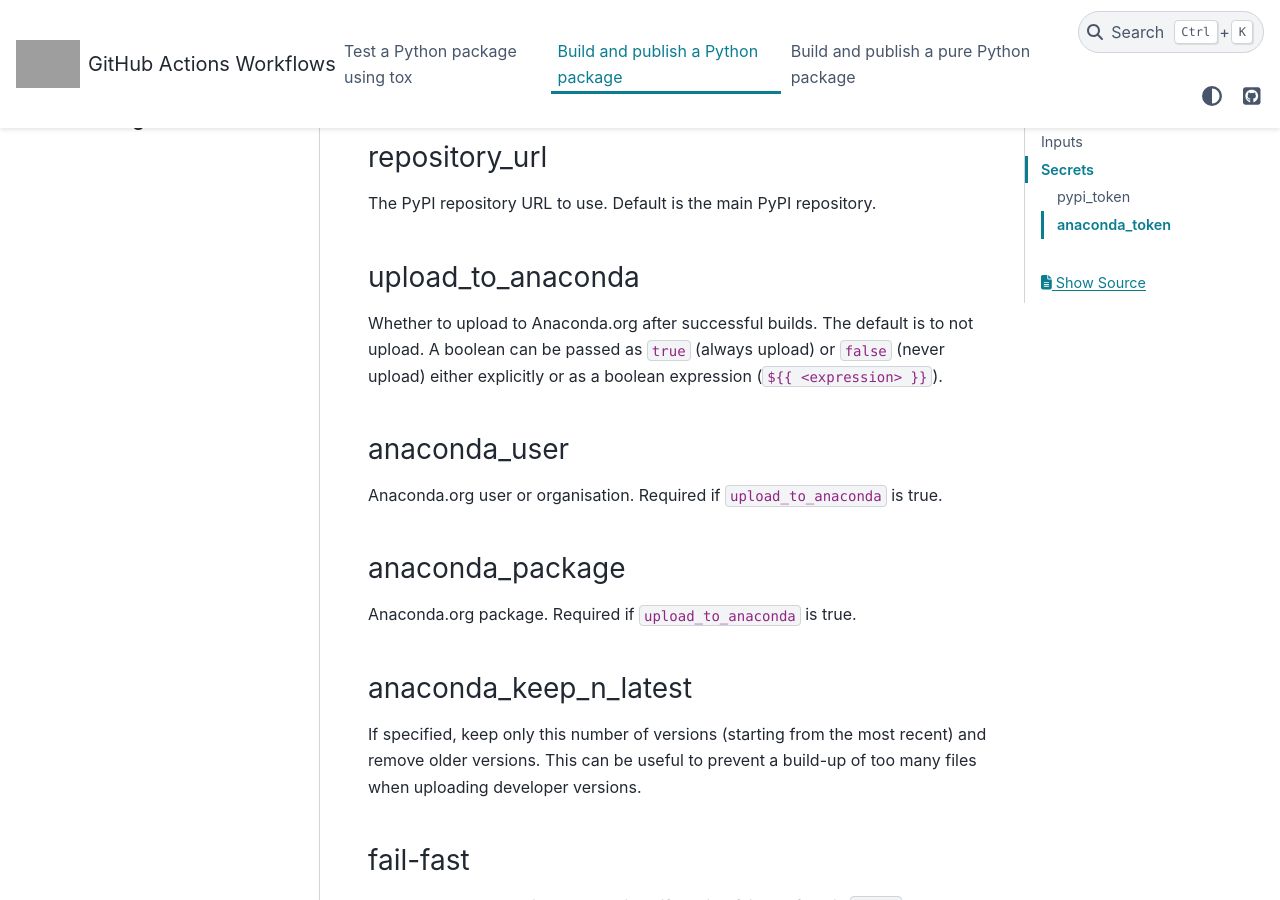
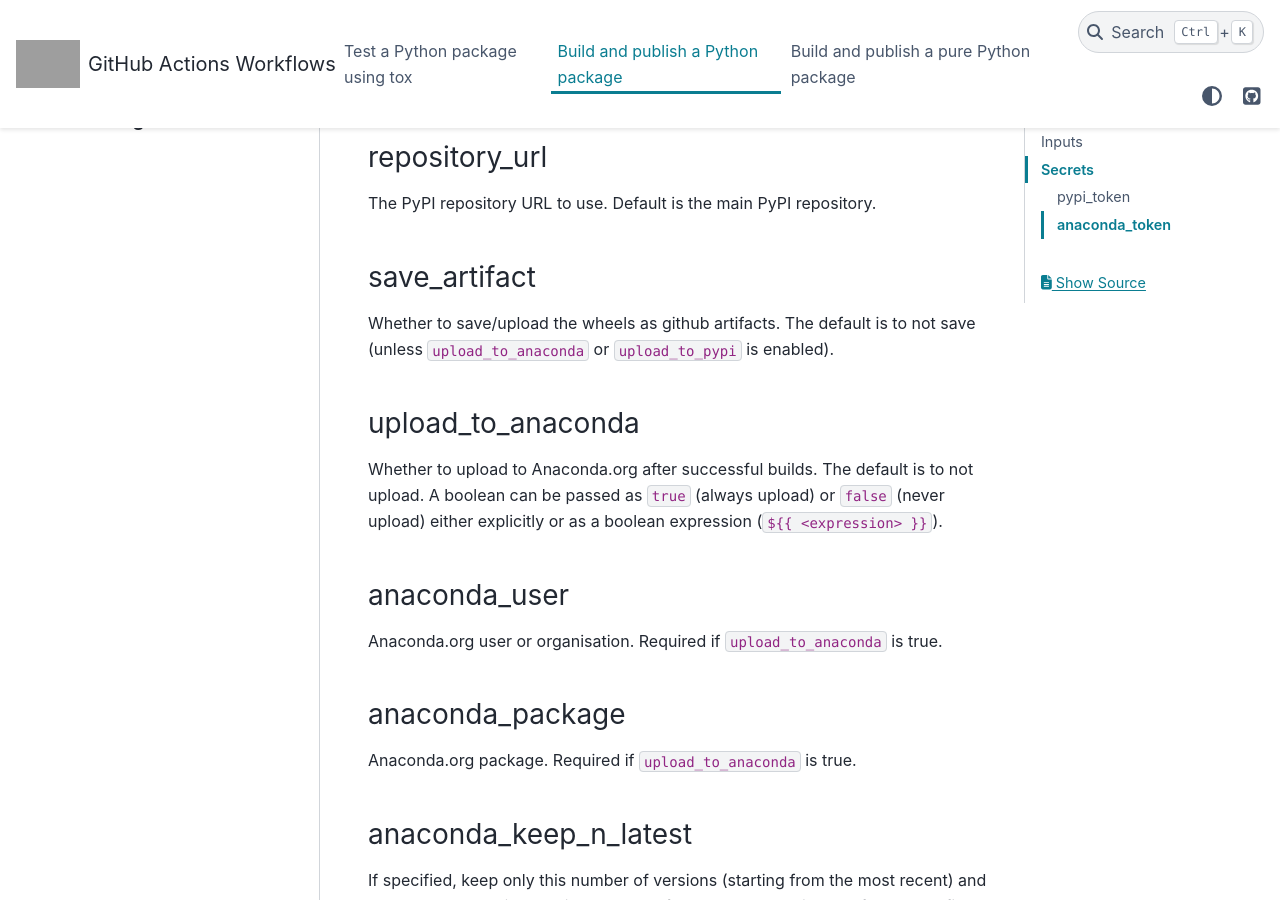
Before and after one commit to OpenAstronomy/github-actions-workflows, a Sphinx documentation site: the page built from docs/source/publish.rst, in a window 1280 px wide and 900 px high, scrolled down 3856 px. Built offline with Sphinx 7.4.7 and the PyData theme 0.15.4, drawn with Linux system fonts in a browser that asks for light colours; grey boxes are pictures that could not be loaded.

Commit message:
add `save_artifact` option to publish workflow (#346)
* add upload_artifact option to publish workflow

* rename upload_artifact to save_artifact

```diff
--- a/docs/source/publish.rst
+++ b/docs/source/publish.rst
@@ -173,6 +173,12 @@
 
 The PyPI repository URL to use. Default is the main PyPI repository.
 
+save_artifact
+^^^^^^^^^^^^^
+
+Whether to save/upload the wheels as github artifacts. The default is to not
+save (unless ``upload_to_anaconda`` or ``upload_to_pypi`` is enabled).
+
 upload_to_anaconda
 ^^^^^^^^^^^^^^^^^^
 
```
Also changed, not shown: 1 other file.
